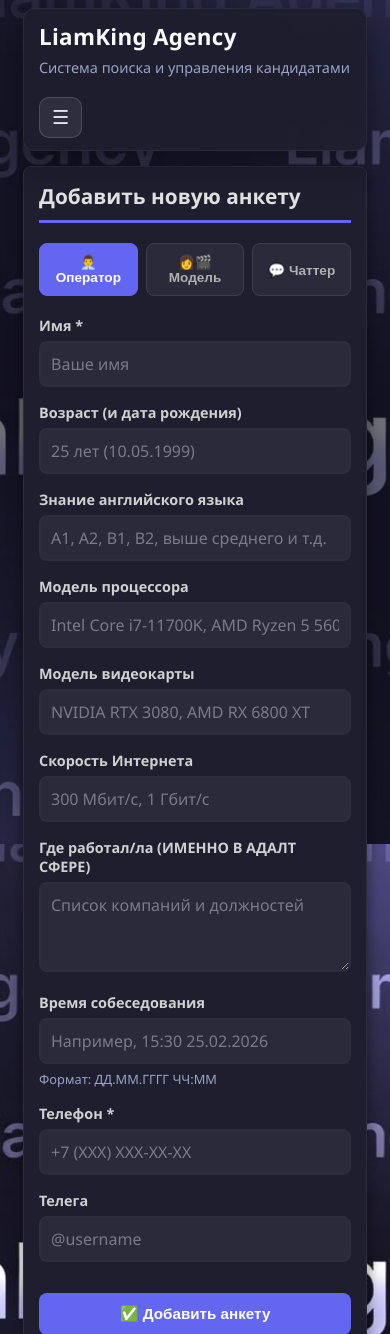
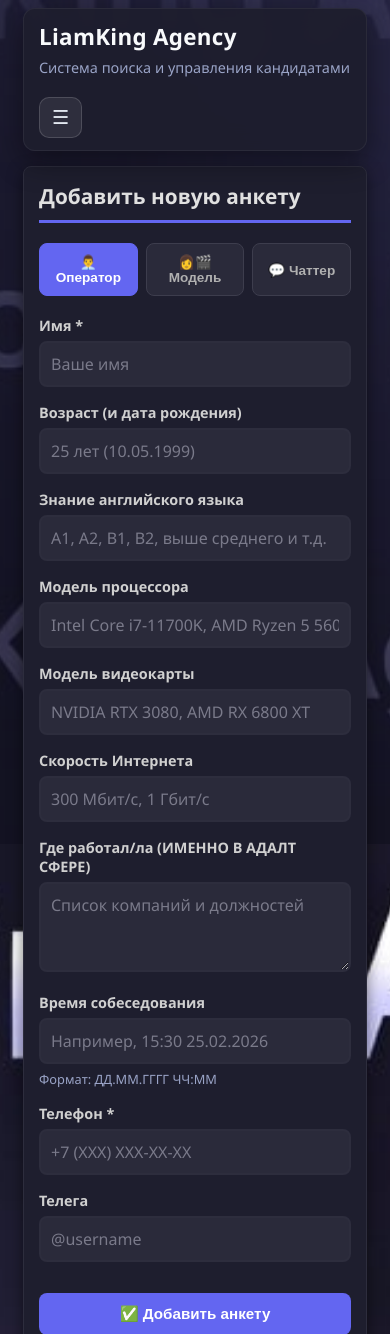
Before and after one commit to rahmanovamirdev-maker/ray-squad-app, a Flask app: page / in a window 390 px wide. Shown: the top 1334 px of the page. Run offline with Flask 3, Linux system fonts and the light colour scheme; the visitor is signed in with stand-in values (Sample User, id 1); data that the repository does not hold is empty.

Commit message:
Fix mobile background display issues
- Change background-attachment from 'fixed' to 'scroll' on mobile devices
- Resolves display glitches and performance issues on tablets and phones
- Improves scrolling performance on mobile browsers
- Desktop still uses fixed attachment for parallax effect
- Applied to breakpoints: max-width 768px and 576px

```diff
--- a/static/style.css
+++ b/static/style.css
@@ -15,6 +15,22 @@ body {
     padding: 20px;
     color: #e0e0e0;
     position: relative;
+}
+
+/* На мобильных отключаем fixed фон (вызывает глюки) */
+@media (max-width: 768px) {
+    body {
+        background-attachment: scroll;
+        background-size: cover;
+        min-height: auto;
+    }
+}
+
+@media (max-width: 576px) {
+    body {
+        padding: 10px;
+        background-size: cover;
+    }
 }
 
 body::before {
```
